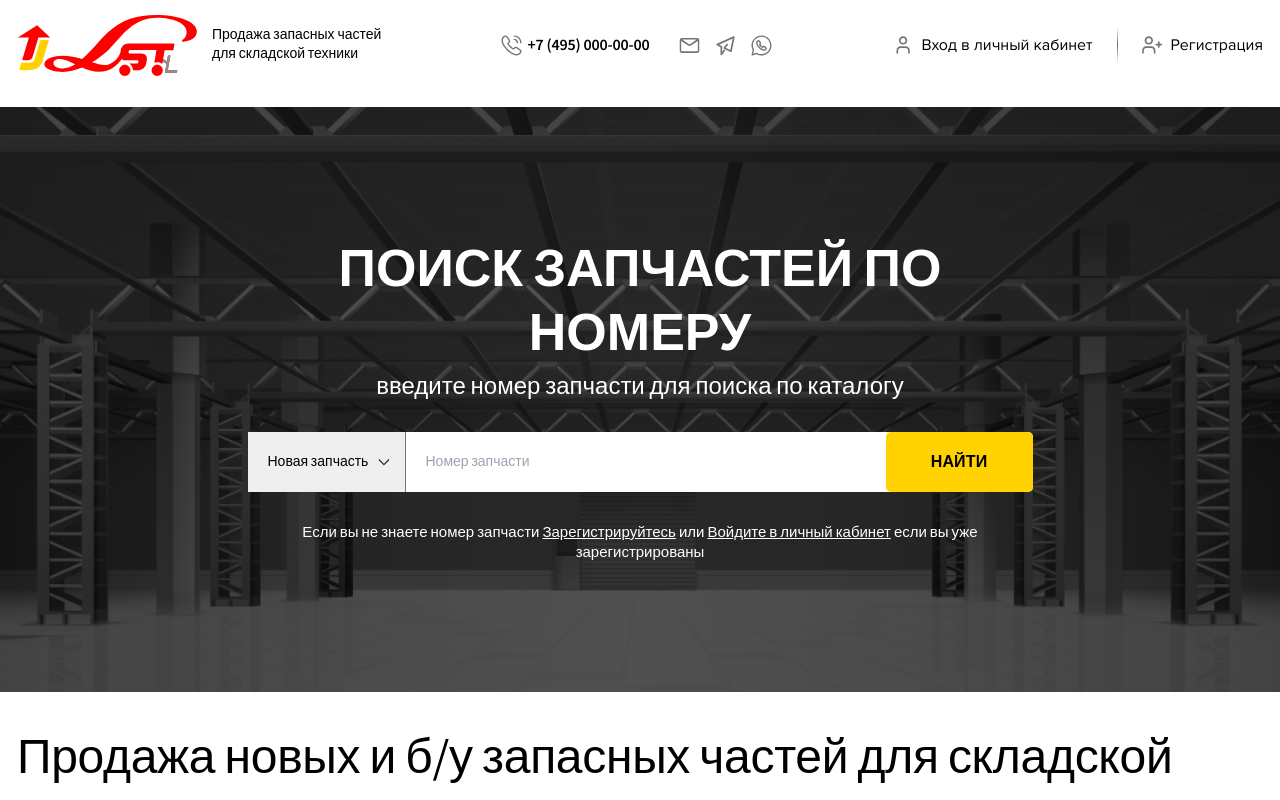
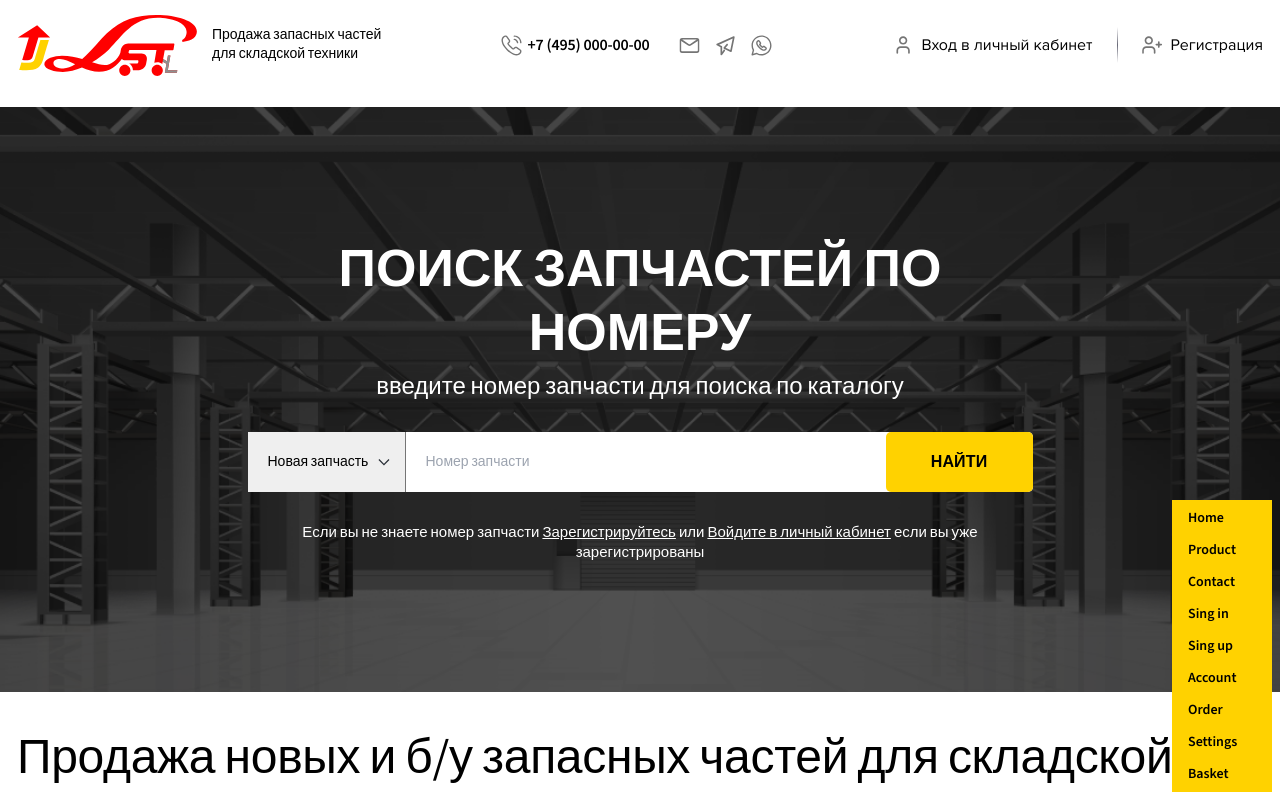
Before and after one commit to Mavlon4658/jlst, a Nuxt app: page / in a window 1280 px wide. Shown: the top 800 px of the page. Built offline with nearby package versions, Linux system fonts and the light colour scheme.

Commit message:
added navigation

```diff
--- /dev/null
+++ b/components/Navigation.vue
@@ -0,0 +1,13 @@
+<template>
+    <div class="fixed bottom-2 right-2 z-10 bg-color-2 px-4 py-2 flex flex-col gap-3 w-[100px]">
+        <NuxtLink to="/" class="text-sm font-semibold">Home</NuxtLink>
+        <NuxtLink to="/product" class="text-sm font-semibold">Product</NuxtLink>
+        <NuxtLink to="/contact" class="text-sm font-semibold">Contact</NuxtLink>
+        <NuxtLink to="/sign-in" class="text-sm font-semibold">Sing in</NuxtLink>
+        <NuxtLink to="/sign-up" class="text-sm font-semibold">Sing up</NuxtLink>
+        <NuxtLink to="/account" class="text-sm font-semibold">Account</NuxtLink>
+        <NuxtLink to="/account/order" class="text-sm font-semibold">Order</NuxtLink>
+        <NuxtLink to="/account/settings" class="text-sm font-semibold">Settings</NuxtLink>
+        <NuxtLink to="/basket" class="text-sm font-semibold">Basket</NuxtLink>
+    </div>
+</template>
--- a/layouts/auth.vue
+++ b/layouts/auth.vue
@@ -3,5 +3,6 @@
         <div class="w-full sm:w-[536px]">
             <slot />
         </div>
+        <Navigation />
     </div>
 </template>
--- a/layouts/default.vue
+++ b/layouts/default.vue
@@ -9,5 +9,7 @@
         <!-- Footer -->
         <Footer />
         <!-- Footer end -->
+
+        <Navigation />
     </div>
 </template>
```
